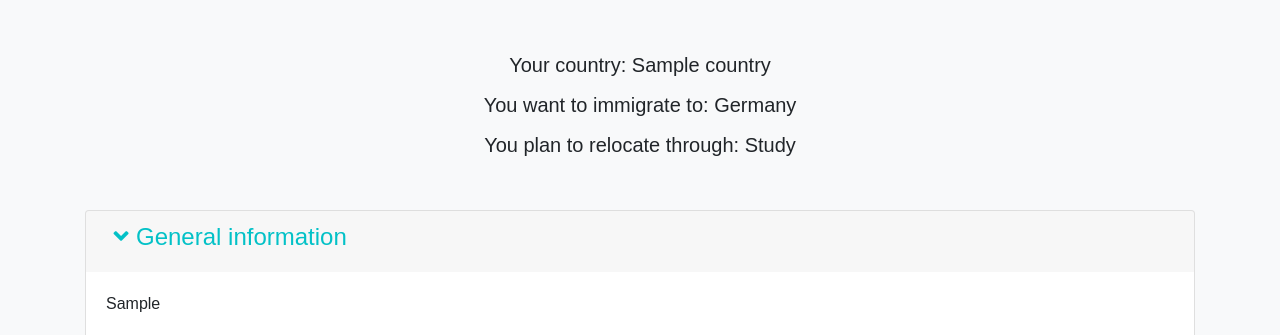
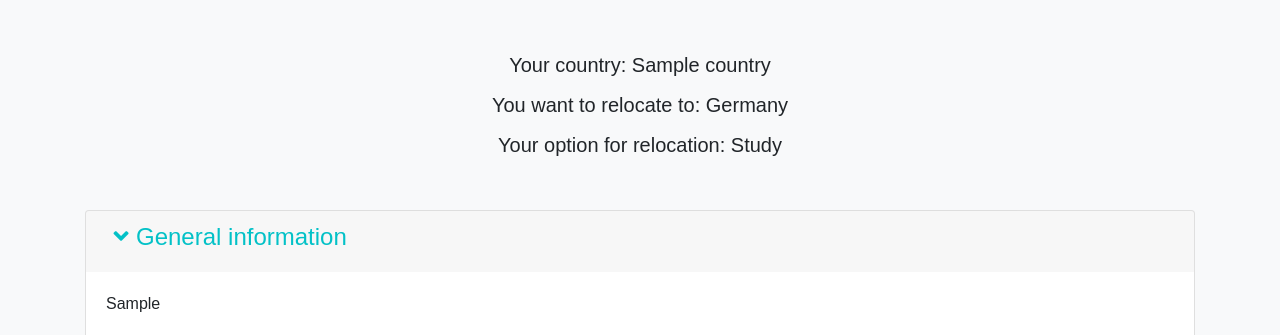
Before and after one commit to Alita58/first_django_project, a Django app: template posts/templates/posts/information.html in a window 1280 px wide. Shown: the part 148-483 px from the top of the page. Run offline with Django 3.2, Linux system fonts and the light colour scheme; data comes from the database, SQL or seed files in the repository; tables that the repository leaves empty hold one stand-in row (values such as "Sample post"); the template is opened without the code that fills it: values that come from a table or form of the project are taken from there, most other values are stand-ins (such as "Sample title", 1, 10 or a date in 2020); some libraries are stand-ins or nearby versions.

Commit message:
Updated text on information page

```diff
--- a/posts/templates/posts/information.html
+++ b/posts/templates/posts/information.html
@@ -8,10 +8,10 @@
             Your country: <strong>{{ country }}</strong>
         </p>
         <p class="lead text-center" style="margin-top: 10px; margin-bottom: 10px">
-            You want to immigrate to: <strong>{{ destination }}</strong>
+            You want to relocate to: <strong>{{ destination }}</strong>
         </p>
     <p class="lead text-center" style="margin-top: 10px; margin-bottom: 10px">
-            You plan to relocate through: <strong>{{ activity }}</strong>
+            Your option for relocation: <strong>{{ activity }}</strong>
         </p>
 </div>
 
```
